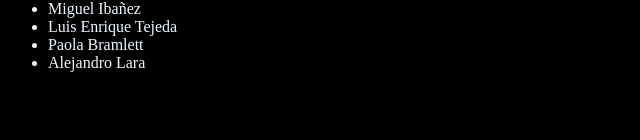
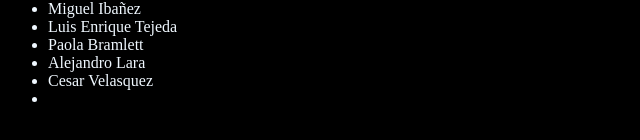
Before and after one commit to ElviraCamarillo/tallerGit2, a plain HTML site: page index.html in a window 1280 px wide. Shown: the part 294-434 px from the top of the page, without its empty margins (0-640 px from the left). Drawn offline with Linux system fonts and the light colour scheme.

Commit message:
Agregar nombre Cesar Velasquez

```diff
--- a/index.html
+++ b/index.html
@@ -25,6 +25,7 @@
         <li>Luis Enrique Tejeda</li>
         <li>Paola Bramlett</li>
         <li>Alejandro Lara</li>
+        <li>Cesar Velasquez<li>
     </ul>
 </body>
 </html>
```
